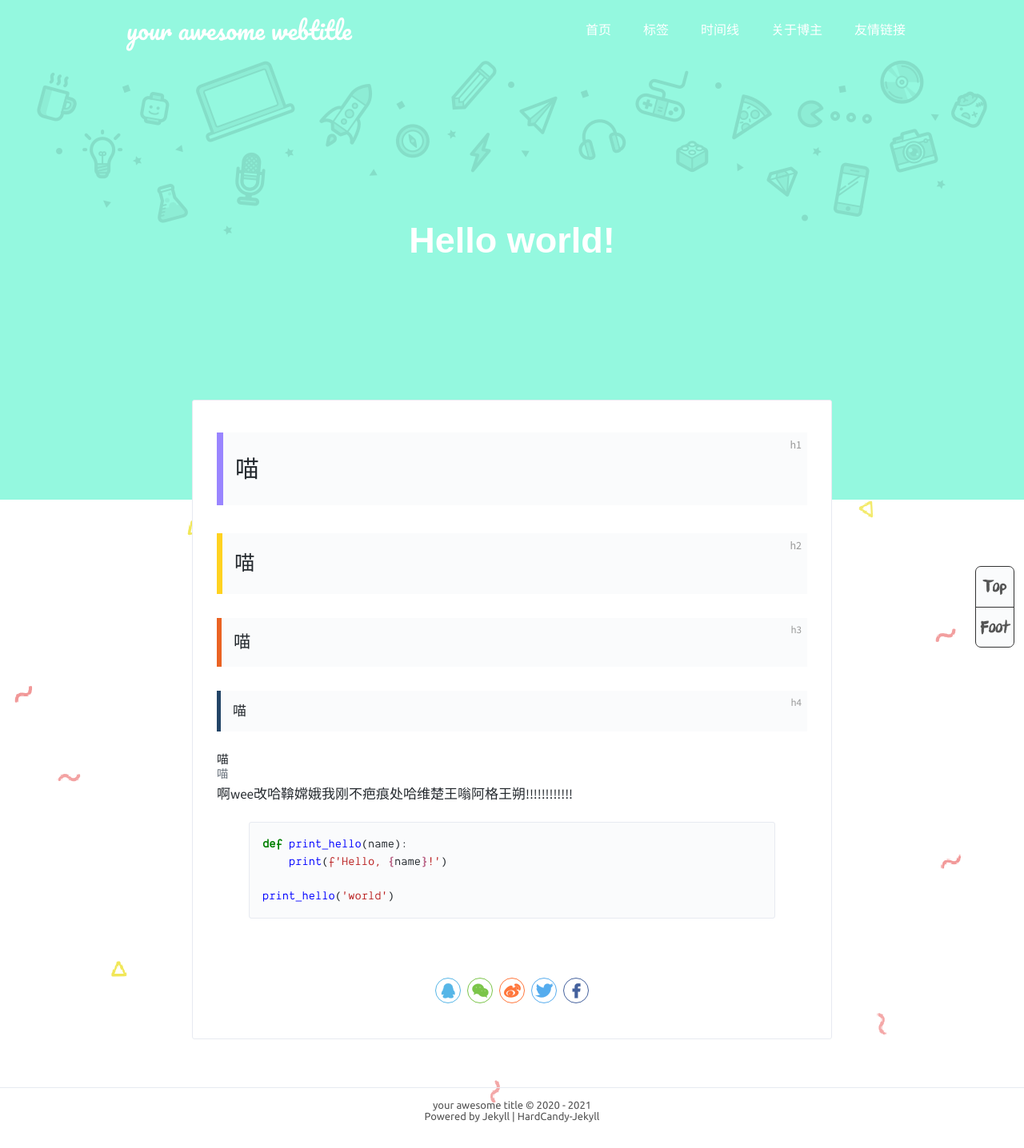
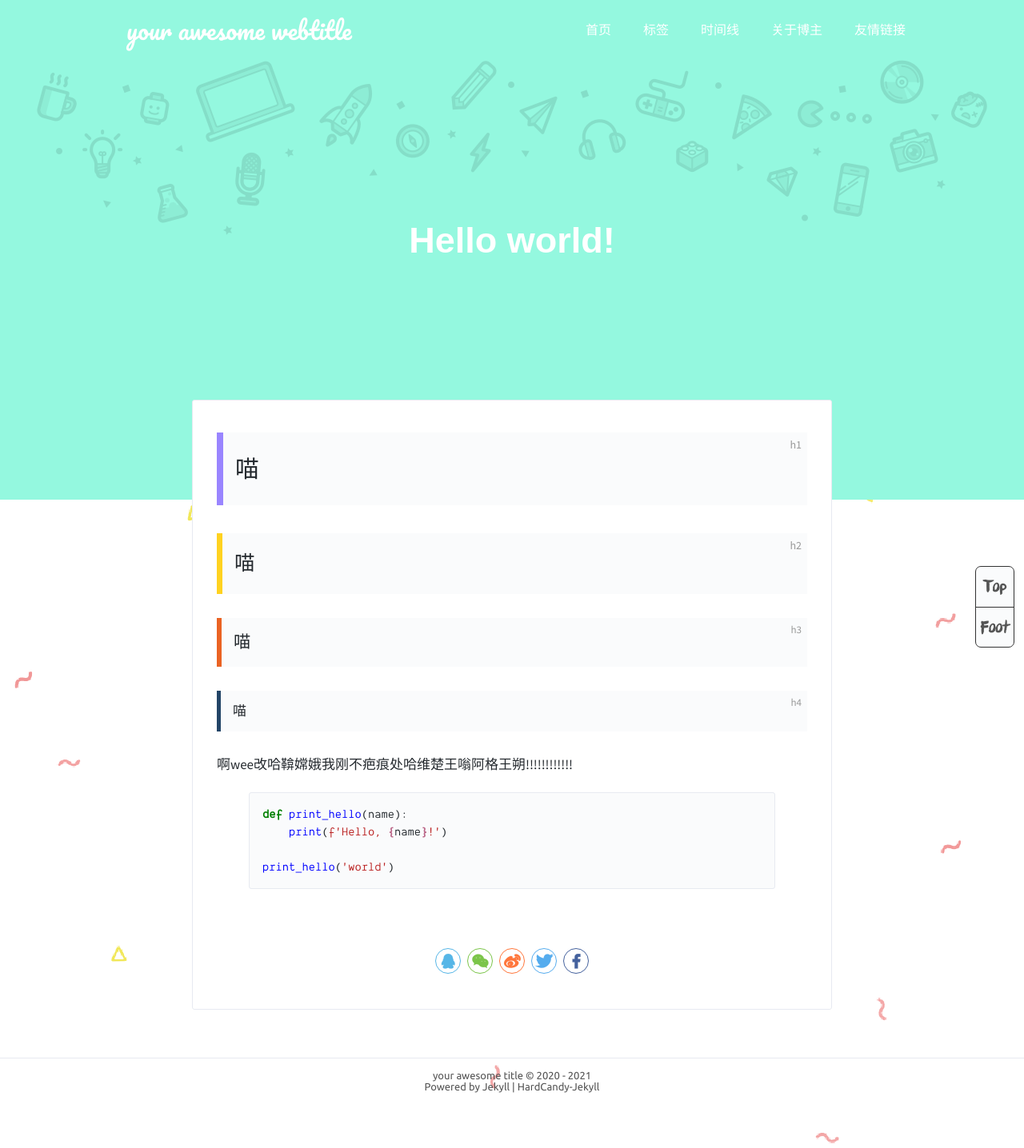
Before and after one commit to Excaive/Excaive.github.io, a Jekyll site: the page built from _posts/2021-01-24-hello-world.md, in a window 1280 px wide. Shown: the whole page at 80% size. Built offline with Jekyll 4.4.1, drawn with Linux system fonts in a browser that asks for light colours; comment, search, counter and statistics services are not loaded.

Commit message:
Update 2021-01-24-hello-world.md

```diff
--- a/_posts/2021-01-24-hello-world.md
+++ b/_posts/2021-01-24-hello-world.md
@@ -16,10 +16,6 @@ tags:
 
 #### 喵
 
-##### 喵
-
-###### 喵
-
 啊wee改哈鞥嫦娥我刚不疤痕处哈维楚王嗡阿格王朔!!!!!!!!!!!!
 
 {% highlight python %}
```
